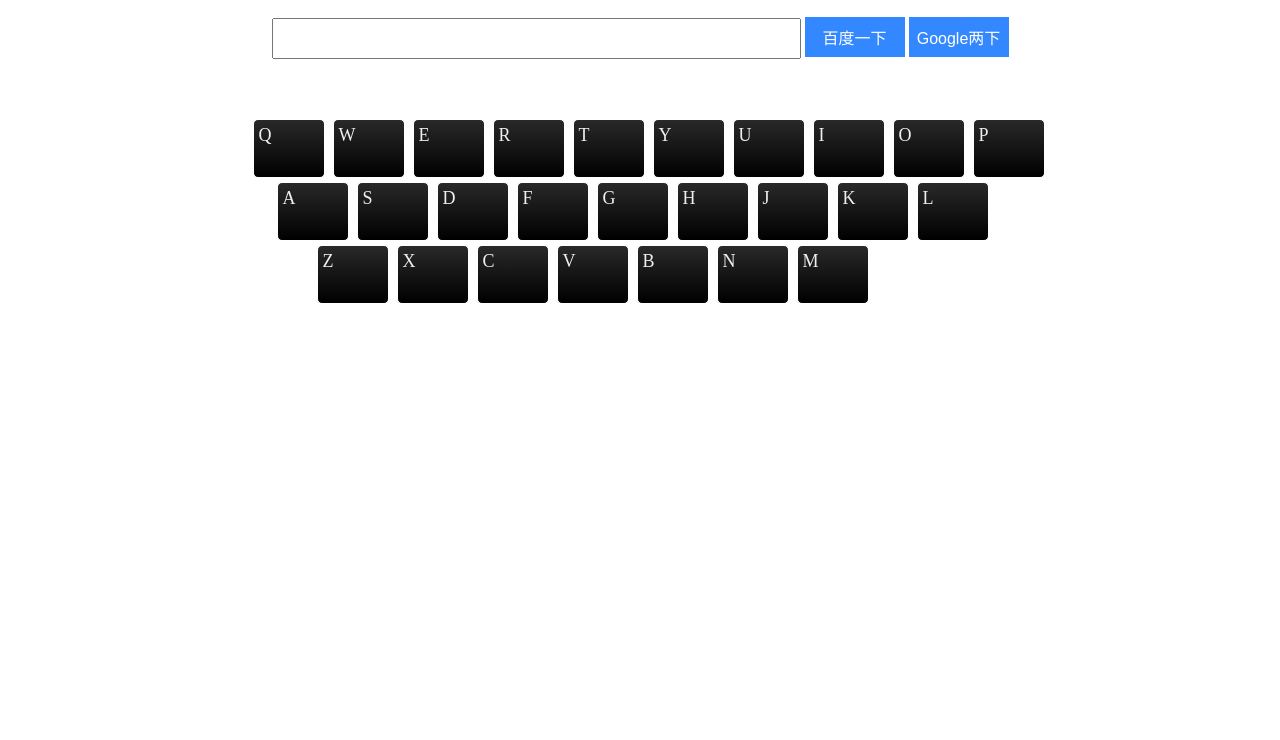
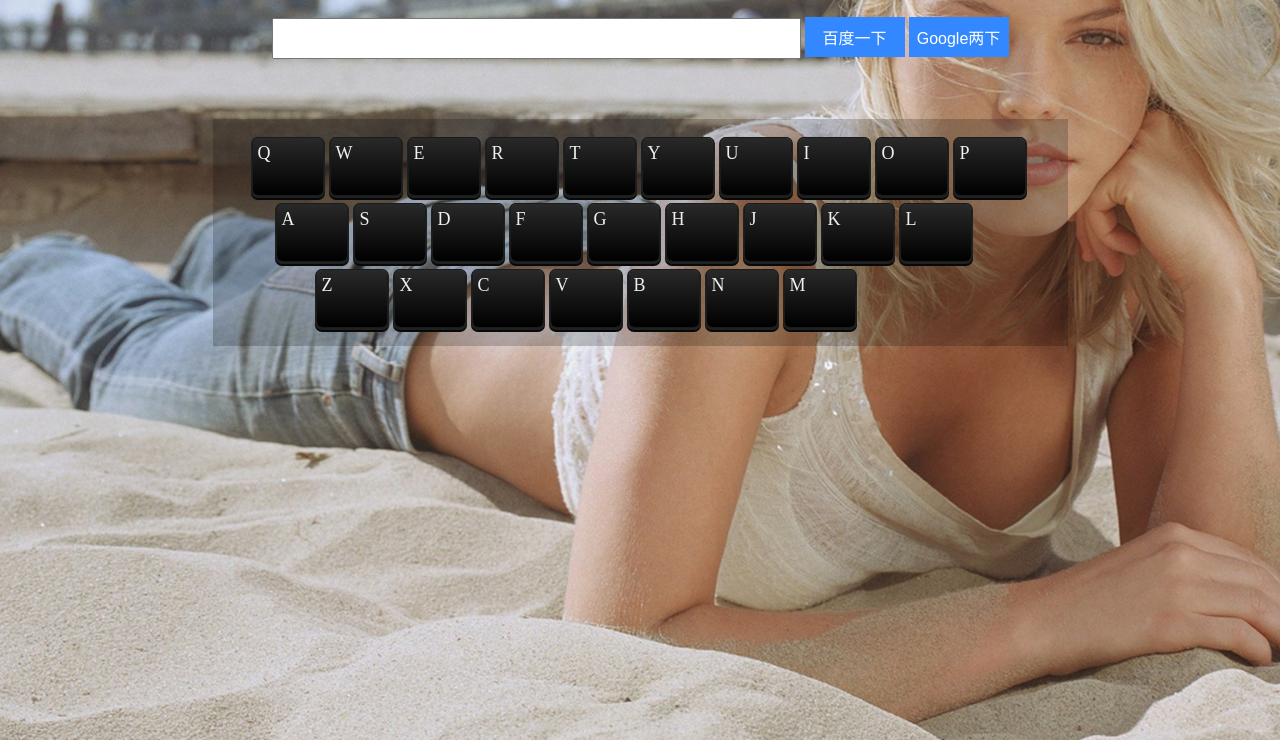
Before and after one commit to xianjiezh/navstart, a plain HTML site: page index.html in a window 1280 px wide. Shown: the part 160-900 px from the top of the page. Before the commit the page ends 800 px from the top, so only its background shows below. Drawn offline with Linux system fonts and the light colour scheme.

Commit message:
add background

```diff
--- a/main.js
+++ b/main.js
@@ -66,8 +66,7 @@ while(index2 < row.length){
     }
 index++
 }
-var keydown = document || (!wd)
-keydown.onkeypress = function(k){
+document.onkeypress = function(k){
     var key = k.key
     var website = hash[key]
     if(!website){
--- a/style.css
+++ b/style.css
@@ -1,6 +1,11 @@
 *{
     margin: 0;
     padding: 0;
+}
+body{
+    height: 100vh;
+    background: grey url(./picture/wallhaven.jpg) no-repeat center center;
+    background-size: cover;
 }
 header{
     margin-top: 100px;
@@ -32,12 +37,14 @@ form{
 }
 main .wrapper{
     margin-top: 50px;
-    max-width:855px;
+    width:855px;
     margin-left: auto;
     margin-right: auto;
+    padding: 10px 0;
+    background-color: rgba(0, 0, 0,0.2)
 }
 main .wrapper>div{
-    margin: 4px auto;
+    margin: 9px auto;
 }
 main .wrapper>div:nth-child(1){
     margin-left: 2em;
@@ -53,23 +60,22 @@ main .wrapper>div>kbd{
     margin-left: 8px;
     font-size: 18px;
     font-family: "Heveltica";
-    color:#efefef;
-    border: 1px solid white;
+    color:#eeefef;
     border-radius: 5px;
     text-transform: uppercase;
     width: 65px;
     height: 52px;
     padding-top: 5px;
     padding-left: 5px;
-    box-shadow: ;
+    box-shadow: 0 0 0 1px #1a1b1c,0 1px 0 2px #1f2020,0 3px 0 2px #080808;
     background-image: linear-gradient(to bottom, #292929, black);
     position: relative;
 }
 main .wrapper>div>kbd:hover{
-    background-color: #eee;
-    box-shadow: 0 1px 5px 1px #222;
+    box-shadow: 0 0 1px 1px #1a1b1c,0 1px 1px 2px #1f2020,0 3px 1px 2px #080808;
+    color:white;
     transition: all 0.3s;
-    color:white;
+
 }
 main .wrapper>div>kbd>button{
     position: absolute;
```
Also changed, not shown: picture/wallhaven.jpg (added).
